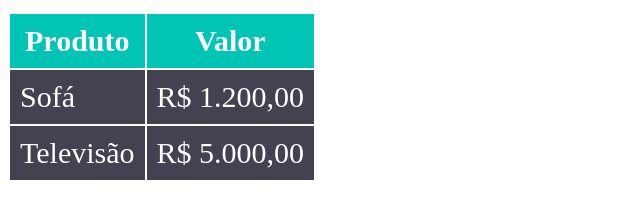
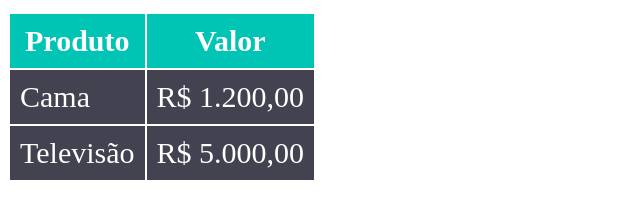
Before and after one commit to PhellFonseca/quest-devquest-html-basico, a plain HTML site: page index.html in a window 1280 px wide. Shown: the part 352-570 px from the top of the page, 0-640 px from the left. Drawn offline with Linux system fonts and the light colour scheme.

Commit message:
Troca de Sofa por Cama

```diff
--- a/index.html
+++ b/index.html
@@ -41,7 +41,7 @@
         </thead>
         <tbody>
             <tr>
-                <td class="fundo-tabela fonte"> Sofá </td>
+                <td class="fundo-tabela fonte"> Cama </td>
                 <td class="fundo-tabela fonte"> R$ 1.200,00 </td>
             </tr>
             <tr>
```
